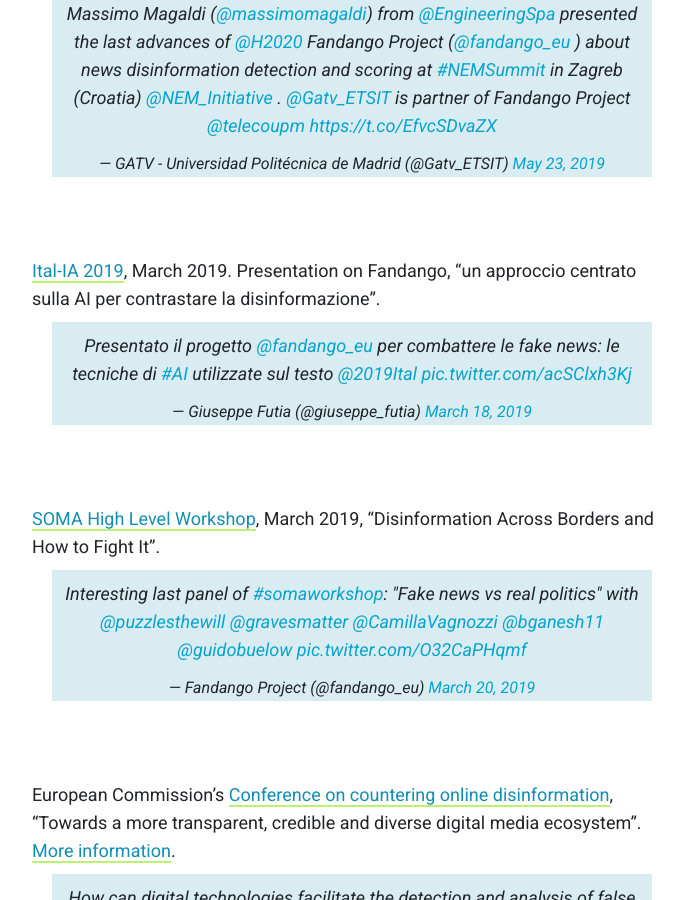
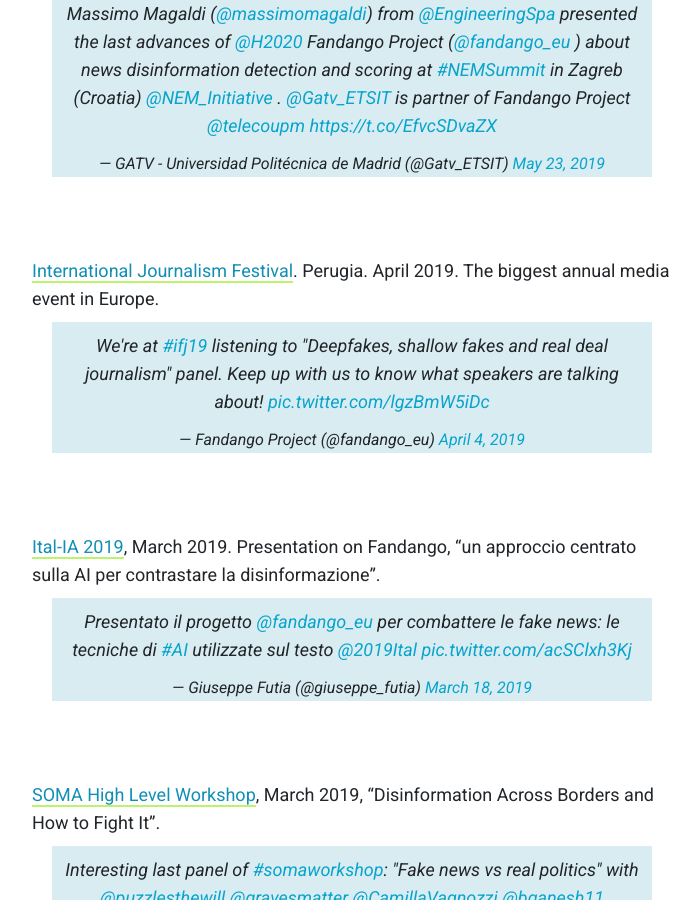
Before and after one commit to fandangOrg/fandango-web, a Jekyll site: the page built from achievements/public-events.md, in a window 1280 px wide and 900 px high, scrolled down 1779 px. Shown: the whole window, without its empty margins (288-988 px from the left). Built offline with Jekyll 4.4.1, drawn with Linux system fonts in a browser that asks for light colours; comment, search, counter and statistics services are not loaded.

Commit message:
Updated Public Events

```diff
--- a/achievements/public-events.md
+++ b/achievements/public-events.md
@@ -46,6 +46,14 @@ navigation_parent: Achievements
 
 <p>&nbsp;</p>
 
+[International Journalism Festival](https://www.journalismfestival.com). Perugia. April 2019. The biggest annual media event in Europe.
+
+<center>
+<blockquote class="twitter-tweet"><p lang="en" dir="ltr">We&#39;re at <a href="https://twitter.com/hashtag/ifj19?src=hash&amp;ref_src=twsrc%5Etfw">#ifj19</a> listening to &quot;Deepfakes, shallow fakes and real deal journalism&quot; panel. Keep up with us to know what speakers are talking about! <a href="https://t.co/lgzBmW5iDc">pic.twitter.com/lgzBmW5iDc</a></p>&mdash; Fandango Project (@fandango_eu) <a href="https://twitter.com/fandango_eu/status/1113746366210215936?ref_src=twsrc%5Etfw">April 4, 2019</a></blockquote> <script async src="https://platform.twitter.com/widgets.js" charset="utf-8"></script>
+</center>
+
+<p>&nbsp;</p>
+
 [Ital-IA 2019](http://www.ital-ia.it/workshop/ai-for-media-and-entertainment), March 2019. Presentation on Fandango, "un approccio centrato sulla AI per contrastare la disinformazione".
 
   <center>
```
